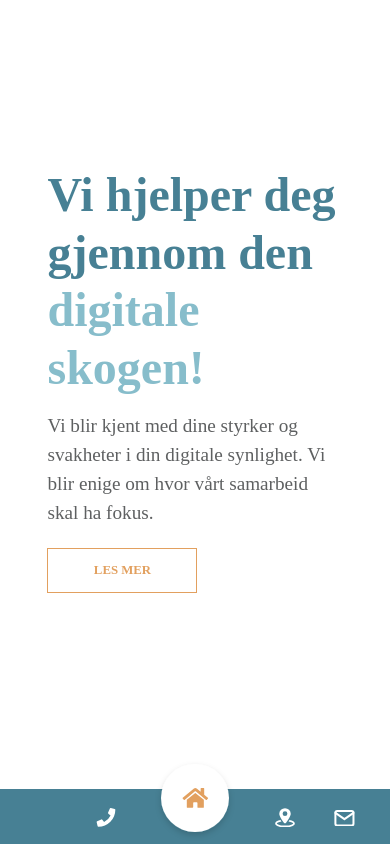
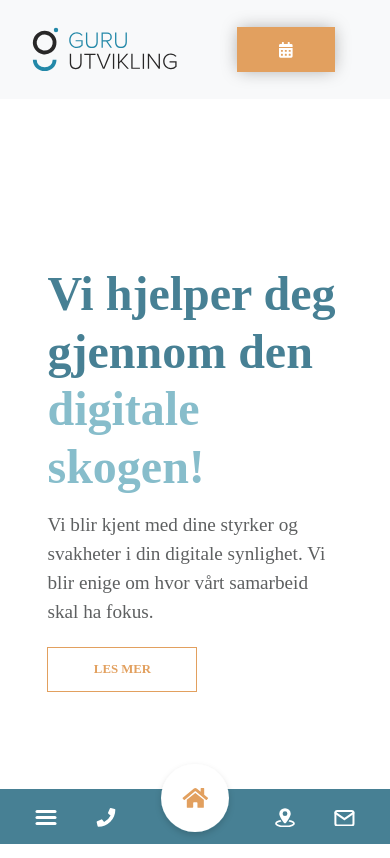
Before and after one commit to DamianKursa/new-guru-website, a Gatsby site: page / in a window 390 px wide. Built offline with nearby package versions, Linux system fonts and the light colour scheme; Gatsby itself is replaced by a stand-in of ours.

Commit message:
make topnavigation responsive

```diff
--- a/package.json
+++ b/package.json
@@ -31,11 +31,9 @@
     "react-bootstrap": "^1.0.1",
     "react-dom": "^16.12.0",
     "react-helmet": "^5.2.1",
-    "react-transition-group": "^4.4.1",
     "styled-components": "^5.0.1"
   },
   "devDependencies": {
-    "file-loader": "^6.0.0",
     "prettier": "^1.19.1"
   },
   "keywords": [
--- a/src/components/Navigation/BookMeetingButton.js
+++ b/src/components/Navigation/BookMeetingButton.js
@@ -1,5 +1,6 @@
-import React from 'react'
+import React, { useState, useEffect } from "react"
 import styled from 'styled-components'
+import SmallBookingIcon from '../../assets/images/booking-icon.svg'
 
 const MeetingButton = styled.button`
     background-color:#E2A05F;
@@ -13,11 +14,23 @@ const MeetingButton = styled.button`
     -webkit-box-shadow: 0px 0px 17px -2px rgba(163,163,163,1);
     -moz-box-shadow: 0px 0px 17px -2px rgba(163,163,163,1);
     box-shadow: 0px 0px 17px -2px rgba(163,163,163,1);
+    @media (max-width: 992px) {
+      height:45px;
+      width:98px;
+    }
 `
 const BookMeetingButton = () => {
+  const [width, setWidth] = useState(window.innerWidth);
+  const updateWidthAndHeight = () =>{
+    setWidth(window.innerWidth)
+  }
+  useEffect(() => {
+    window.addEventListener("resize", updateWidthAndHeight);
+    return () => window.removeEventListener("resize", updateWidthAndHeight);
+});
   return (
     <MeetingButton>
-      BOOK ET MØTE
+      {width <= 992 ? <SmallBookingIcon/> : "BOOK ET MØTE"}
     </MeetingButton>
   )
 }
--- a/src/components/Navigation/BottomNavigation.js
+++ b/src/components/Navigation/BottomNavigation.js
@@ -24,7 +24,7 @@ const BottomNavigation = () => (
       <NavbarContainer fixed="bottom">
         <Col>
         <Link>
-          <HamburgerIcon width={24} />
+          <HamburgerIcon stroke="#fff"width={24} />
         </Link>
         </Col>
         <Col>
--- a/src/components/Navigation/TopNavigation.js
+++ b/src/components/Navigation/TopNavigation.js
@@ -15,6 +15,9 @@ const StyledMenuIcon = styled(MenuIcon)`
     width: 32px;
     height:32px;
     margin-left:2rem;
+    @media (max-width: 992px){
+        display:none
+    }
 `
 const GuruLogoWraper = styled(Col)`
     display:flex;
@@ -22,7 +25,6 @@ const GuruLogoWraper = styled(Col)`
 const TopNavbarContainer = styled(Container)`
     padding:0;
     background:white;
-    @media (max-width: 992px) {display:none;}
 
 `
 const StyledNavigation = styled(Nav)`
```
Also changed, not shown: 1 other file.
